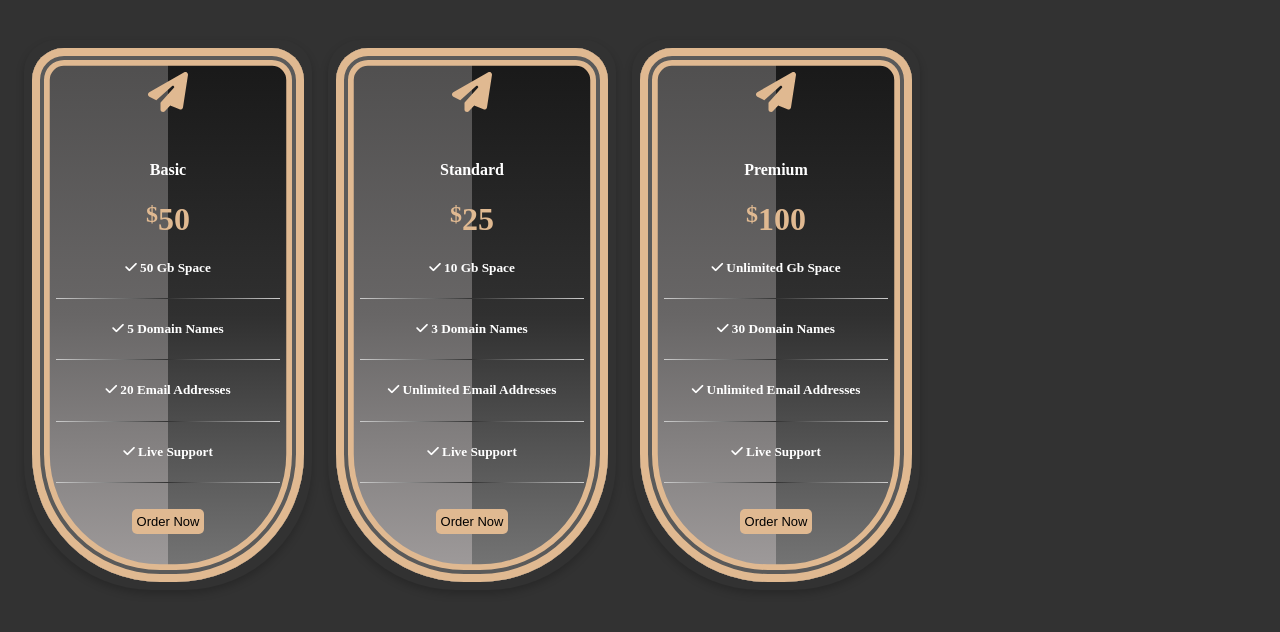
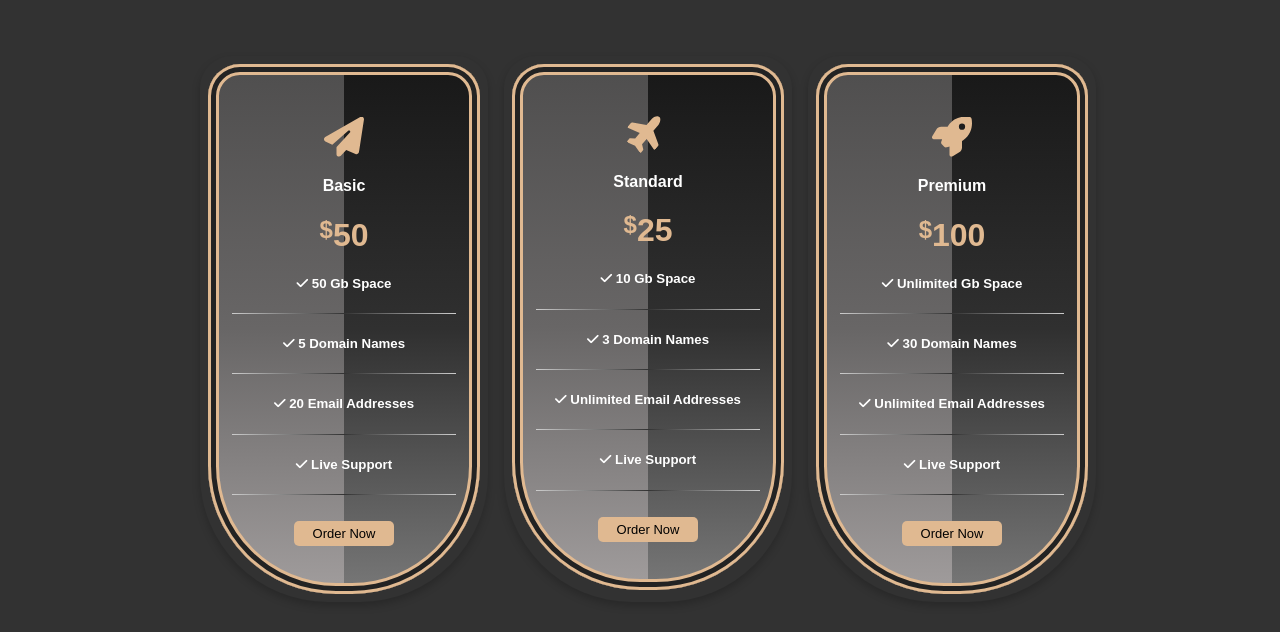
Before and after one commit to KeenenCrummitt/Markup-Languages, a plain HTML site: page (2) Borders and Gradients Assignment/cards.html in a window 1280 px wide. Drawn offline with Linux system fonts and the light colour scheme.

Commit message:
Finished Borders and Gradients Assignment

```diff
--- a/(2) Borders and Gradients Assignment/cards.html
+++ b/(2) Borders and Gradients Assignment/cards.html
@@ -21,11 +21,13 @@
             <div class="bg-right"></div>
           </div>
           <div class="container">
+            <div class="icon">
               <img
                 src="images/paper-plane-solid.svg"
                 alt="paper-plane-solid"
                 style="width: 15%"
               />
+            </div>
             <div class="container">
               <h4><b>Basic</b></h4>
               <h2>
@@ -55,11 +57,15 @@
             <div class="bg-right"></div>
           </div>
           <div class="container">
+            <div class="icon">
+              <div class="rocket">
                 <img
-              src="images/paper-plane-solid.svg"
-              alt="paper-plane-solid"
+                  src="images/plane-solid.svg"
+                  alt="plane-solid"
                   style="width: 15%"
                 />
+              </div>
+            </div>
             <div class="container">
               <h4><b>Standard</b></h4>
               <h2>
@@ -91,11 +97,13 @@
             <div class="bg-right"></div>
           </div>
           <div class="container">
+            <div class="icon">
               <img
-              src="images/paper-plane-solid.svg"
+                src="images/rocket-solid.svg"
                 alt="paper-plane-solid"
                 style="width: 15%"
               />
+            </div>
             <div class="container">
               <h4><b>Premium</b></h4>
               <h2>
--- a/(2) Borders and Gradients Assignment/styles.css
+++ b/(2) Borders and Gradients Assignment/styles.css
@@ -4,6 +4,7 @@ body {
 
 .card-container {
   display: flex;
+  justify-content: center;
 }
 
 /*  Card Container Styles */
@@ -23,7 +24,7 @@ body {
   overflow: hidden;
   padding: 0.5rem;
   margin-left: 1rem;
-  margin-top: 2rem;
+  margin-top: 3rem;
 }
 
 .card:hover {
@@ -34,6 +35,7 @@ body {
   position: relative;
   padding: 1.5rem 0.15rem;
   z-index: 10;
+  font-family: Arial, Helvetica, sans-serif;
 }
 
 /* Gradient color for lines */
@@ -70,6 +72,11 @@ hr.style-one {
   background-image: linear-gradient(0deg, #787878, #303030, #181818);
 }
 
+/* Icons */
+.icon {
+  transform: translateY(65%);
+}
+
 /*  could not combined dollar symbol to number, hence different code */
 .dollar {
   display: inline-block;
@@ -90,7 +97,9 @@ hr.style-one {
   background-color: #e0b991;
   font-size: small;
   padding: 5px;
+  width: 100px;
   border: 0;
+  font-family: Arial, Helvetica, sans-serif;
 }
 
 /*  border */
@@ -98,11 +107,17 @@ hr.style-one {
 .double {
   display: block;
   position: relative;
-  box-shadow: inset 0 0 0 8px #e0b991, inset 0 0 0 12px rgb(90, 90, 90),
-    inset 0 0 0 17.75px #e0b991;
+  box-shadow: inset 0 0 0 3px #e0b991, inset 0 0 0 8px rgb(35, 35, 35),
+    inset 0 0 0 11px #e0b991;
   border-bottom-left-radius: 8rem;
   border-bottom-right-radius: 8rem;
   border-top-left-radius: 2rem;
   border-top-right-radius: 2rem;
   overflow: hidden;
 }
+
+/* Rotation of Rocket */
+
+.rocket {
+  rotate: 310deg;
+}
```
Also changed, not shown: (2) Borders and Gradients Assignment/images/plane-solid.svg (added), (2) Borders and Gradients Assignment/images/rocket-solid.svg (added), 2 other files. Lines whose indentation alone changed are shown as unchanged.
